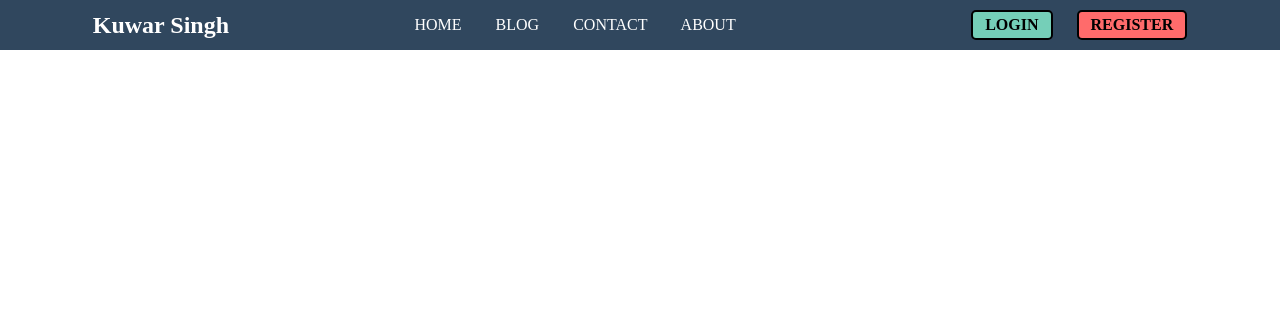
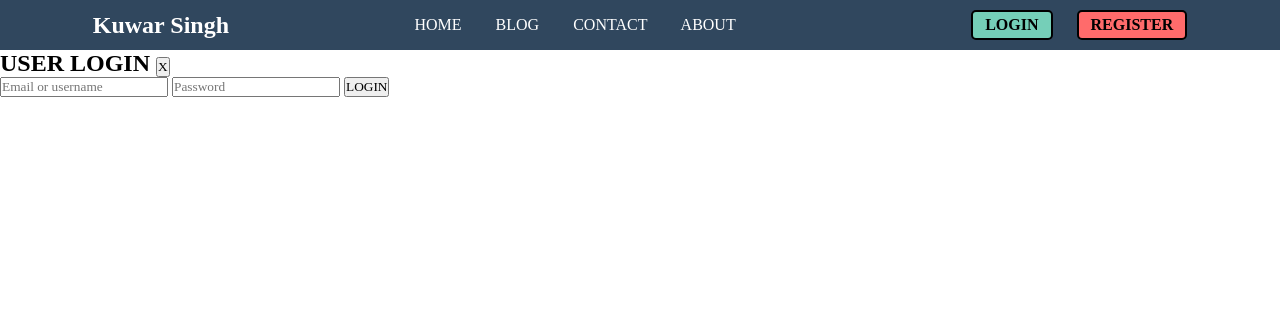
Before and after one commit to Kuwar20/php-projects, a PHP site: page / in a window 1280 px wide. Shown: the top 310 px of the page. Run offline with PHP 8.4, Linux system fonts and the light colour scheme.

Commit message:
feat: Add user login functionality to login page

```diff
--- a/login_register/index.php
+++ b/login_register/index.php
@@ -20,5 +20,18 @@
             <button type="button">REGISTER</button>
         </div>
     </header>
+    <div class="popup-container">
+        <div class="popup">
+            <form>
+                <h2>
+                    <span>USER LOGIN</span>
+                    <button type="reset">X</button>
+                </h2>
+                <input type="text" placeholder="Email or username">
+                <input type="password" placeholder="Password">
+                <button type="submit">LOGIN</button>
+            </form>
+        </div>
+    </div>
 </body>
 </html>
```
